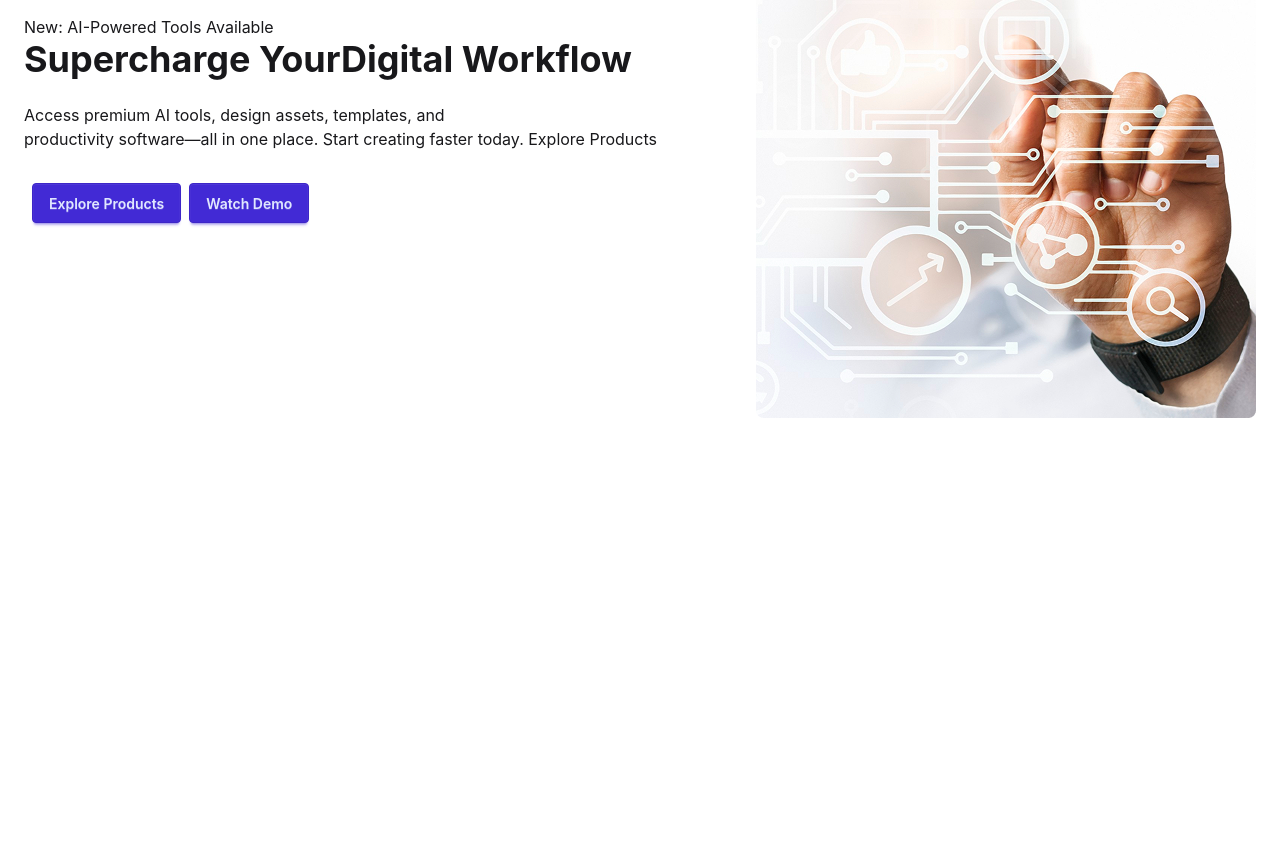
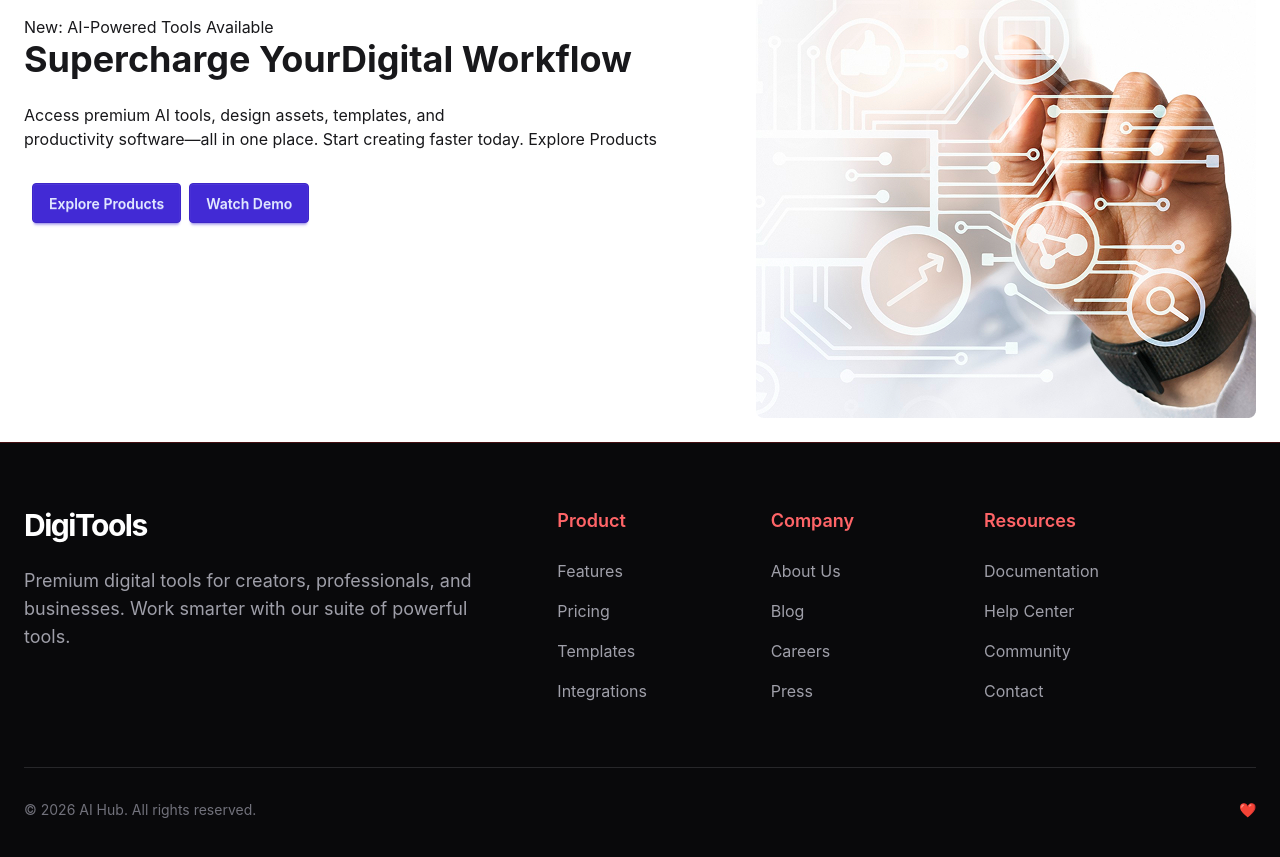
Before and after one commit to udoy2003/digitool-platform, a React (Vite) app: page / in a window 1280 px wide. Shown: the part 261-1118 px from the top of the page. Before the commit the page ends 800 px from the top, so only its background shows below. Built offline with nearby package versions, Linux system fonts and the light colour scheme.

Commit message:
footer.jsx addded

```diff
--- a/src/App.jsx
+++ b/src/App.jsx
@@ -1,6 +1,7 @@
 import { useState } from "react";
 import Navbar from "./components/Navbar";
 import Banner from "./components/Banner";
+import Footer from "./components/Footer";
 
 
 function App() {
@@ -10,6 +11,8 @@
     <>
       <Navbar cartCount={cartCount} />
       <Banner />
+      <Footer />
+
 
     </>
   );
--- /dev/null
+++ b/src/components/Footer.jsx
@@ -0,0 +1,77 @@
+const Footer = () => {
+    return (
+        <footer className="bg-zinc-950 border-t border-red-900/50 pt-16 pb-10">
+            <div className="max-w-7xl mx-auto px-6">
+                <div className="grid grid-cols-1 md:grid-cols-12 gap-12">
+
+                    {/* Logo & Description */}
+                    <div className="md:col-span-5">
+                        <div className="flex items-center gap-3 mb-6">
+
+                            <h2 className="text-3xl font-bold tracking-tighter text-white">
+                              DigiTools
+                            </h2>
+                        </div>
+
+                        <p className="text-zinc-400 text-lg max-w-md">
+                            Premium digital tools for creators, professionals, and businesses. Work smarter with our suite of powerful tools.
+                        </p>
+
+                        {/* <div className="mt-8 flex gap-6 text-2xl text-zinc-500">
+                            <a href="#" className="hover:text-red-500 transition-colors"><FaTwitter /></a>
+                            <a href="#" className="hover:text-red-500 transition-colors"><FaGithub /></a>
+                            <a href="#" className="hover:text-red-500 transition-colors"><FaLinkedin /></a>
+                            <a href="#" className="hover:text-red-500 transition-colors"><FaDiscord /></a>
+                            <a href="#" className="hover:text-red-500 transition-colors"><FaYoutube /></a>
+                        </div> */}
+                    </div>
+
+                    {/* Quick Links */}
+                    <div className="md:col-span-2">
+                        <h3 className="text-red-400 font-semibold mb-6 text-lg">Product</h3>
+                        <ul className="space-y-4 text-zinc-400">
+                            <li><a href="#" className="hover:text-white transition">Features</a></li>
+                            <li><a href="#" className="hover:text-white transition">Pricing</a></li>
+                            <li><a href="#" className="hover:text-white transition">Templates</a></li>
+                            <li><a href="#" className="hover:text-white transition">Integrations</a></li>
+
+                        </ul>
+                    </div>
+
+                    <div className="md:col-span-2">
+                        <h3 className="text-red-400 font-semibold mb-6 text-lg">Company</h3>
+                        <ul className="space-y-4 text-zinc-400">
+                            <li><a href="#" className="hover:text-white transition">About Us</a></li>
+                            <li><a href="#" className="hover:text-white transition">Blog</a></li>
+                            <li><a href="#" className="hover:text-white transition">Careers</a></li>
+                            <li><a href="#" className="hover:text-white transition">Press</a></li>
+                        </ul>
+                    </div>
+
+                    <div className="md:col-span-3">
+                        <h3 className="text-red-400 font-semibold mb-6 text-lg">Resources</h3>
+                        <ul className="space-y-4 text-zinc-400">
+                            <li><a href="#" className="hover:text-white transition">Documentation</a></li>
+                            <li><a href="#" className="hover:text-white transition">Help Center</a></li>
+                            <li><a href="#" className="hover:text-white transition">Community</a></li>
+                            <li><a href="#" className="hover:text-white transition">Contact</a></li>
+                        </ul>
+                    </div>
+                </div>
+
+                {/* Bottom Bar */}
+                <div className="mt-16 pt-8 border-t border-zinc-800 flex flex-col md:flex-row items-center justify-between gap-4 text-sm text-zinc-500">
+                    <div>
+                        © {new Date().getFullYear()} AI Hub. All rights reserved.
+                    </div>
+
+                    <div className="flex gap-6">
+                        <a href="#" className="hover:text-red-400 transition">❤️ </a>
+                    </div>
+                </div>
+            </div>
+        </footer>
+    );
+};
+
+export default Footer;
```
